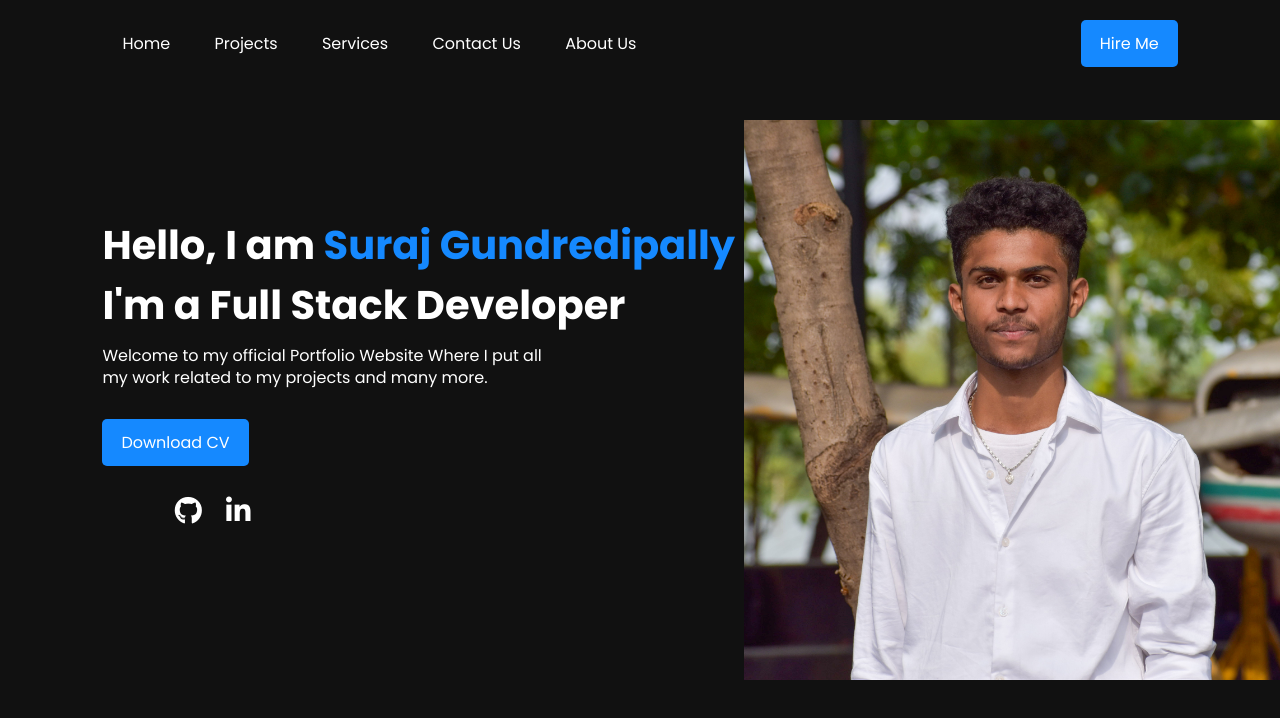
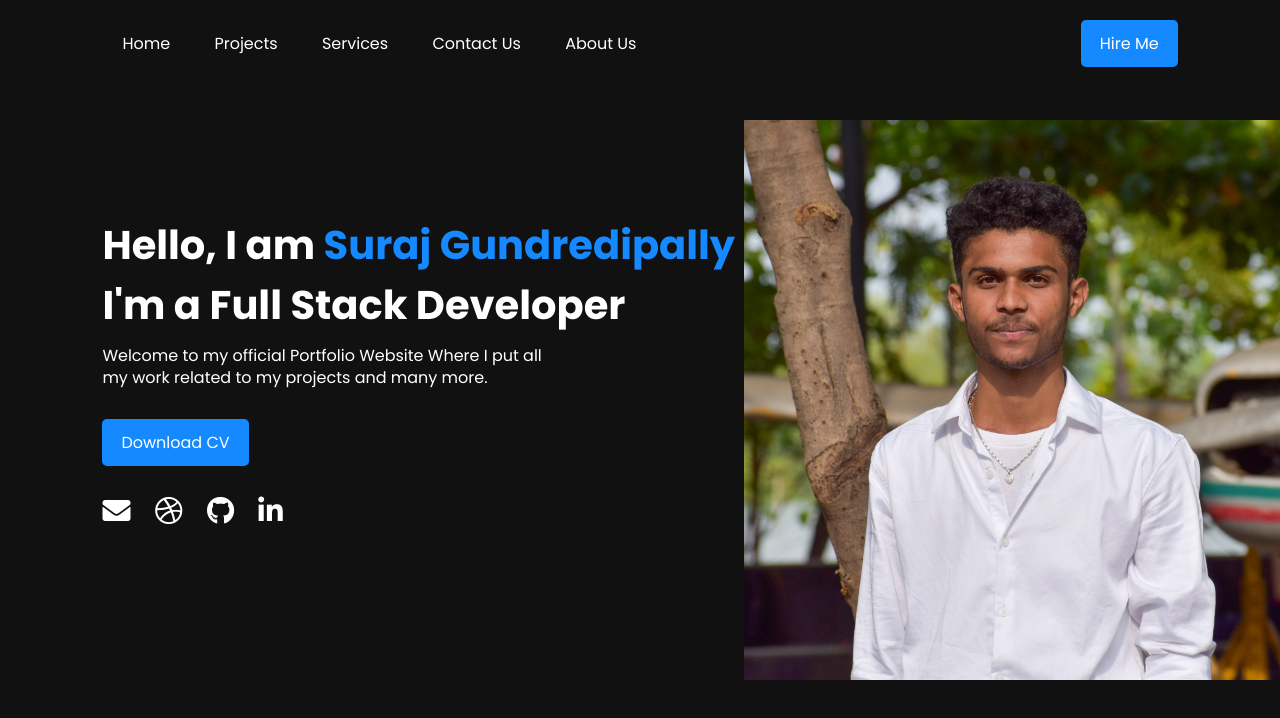
Before and after one commit to SURAJGUNDREDIPALLY/myportfolio, a plain HTML site: page index.html in a window 1280 px wide. Shown: the top 718 px of the page. Drawn offline with Linux system fonts and the light colour scheme.

Commit message:
Update index.html

```diff
--- a/index.html
+++ b/index.html
@@ -2,7 +2,7 @@
 <html lang="en">
 <head>
     <meta charset="UTF-8">
-    <title>Portfolio Landing Page</title>
+    <title>My Portfolio</title>
     <!----CSS link----->
     <link rel="stylesheet" href="style.css">
     <!----Fontawesome CDN Link----->
@@ -32,8 +32,8 @@
             <img src="./img/suraj.jpg" class="man-img">
         </div>
         <div class="social">
-            <a href=mailto:“gsurajgoud@gmail.com” target="_blank"><i class="material-icons"></i></a>
-            <a href="https://www.instagram.com/naan_suraj/?igshid=ZDdkNTZiNTM%3D" target="_blank"><i class="fa fa-instagram"></i></a>
+            <a href="mailto:gsurajgoud@gmail.com" target="_blank"><i class="fa fa-envelope" style="color:white"></i></a>
+            <a href="#"><i class="fab fa-dribbble"></i></a>
             <a href="https://github.com/SURAJGUNDREDIPALLY" target="_blank"><i class="fab fa-github"></i></a>
             <a href="https://www.linkedin.com/in/suraj-gundredipally" target="_blank"><i class="fab fa-linkedin-in"></i></a>
         </div>
```
